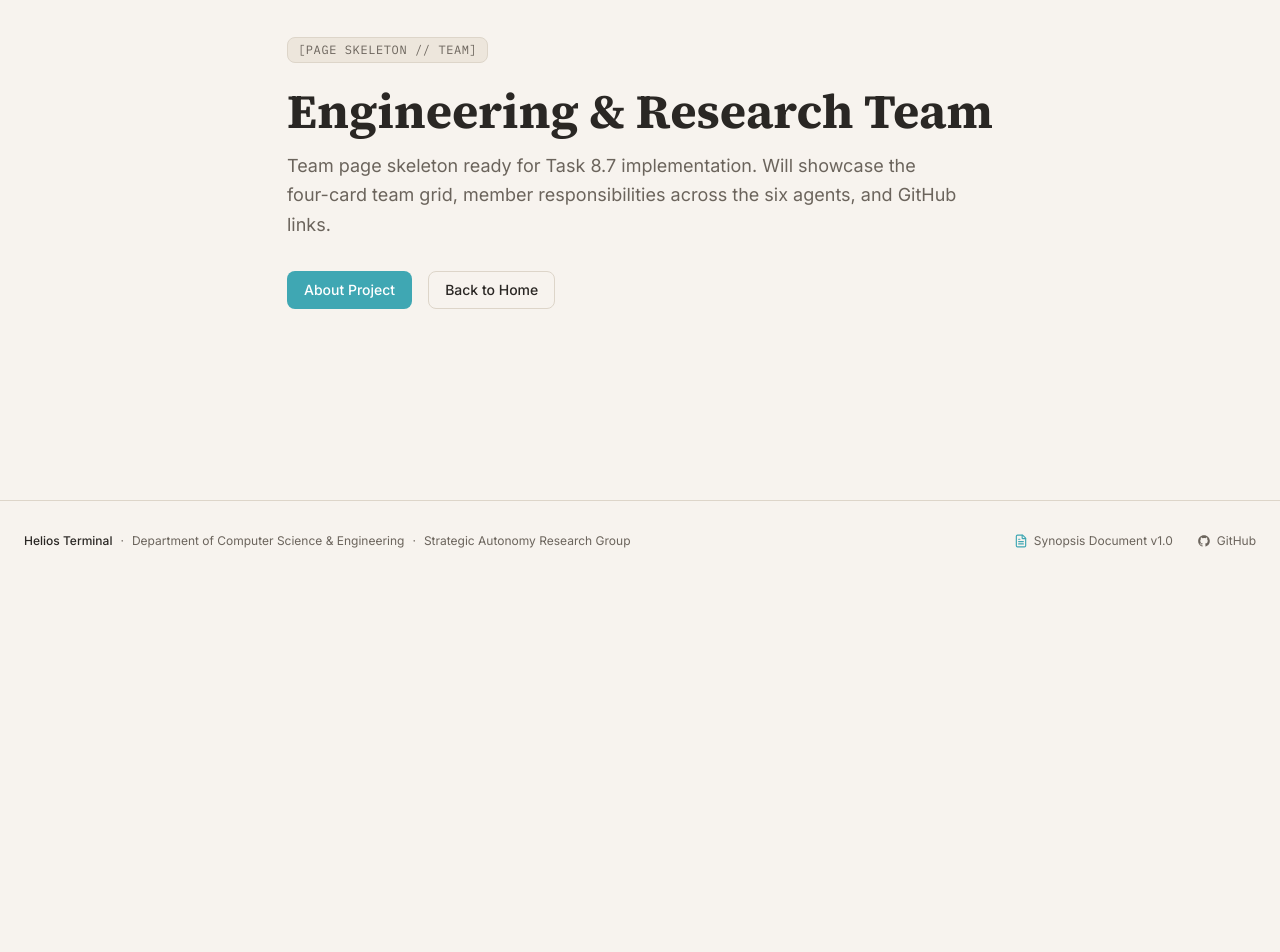
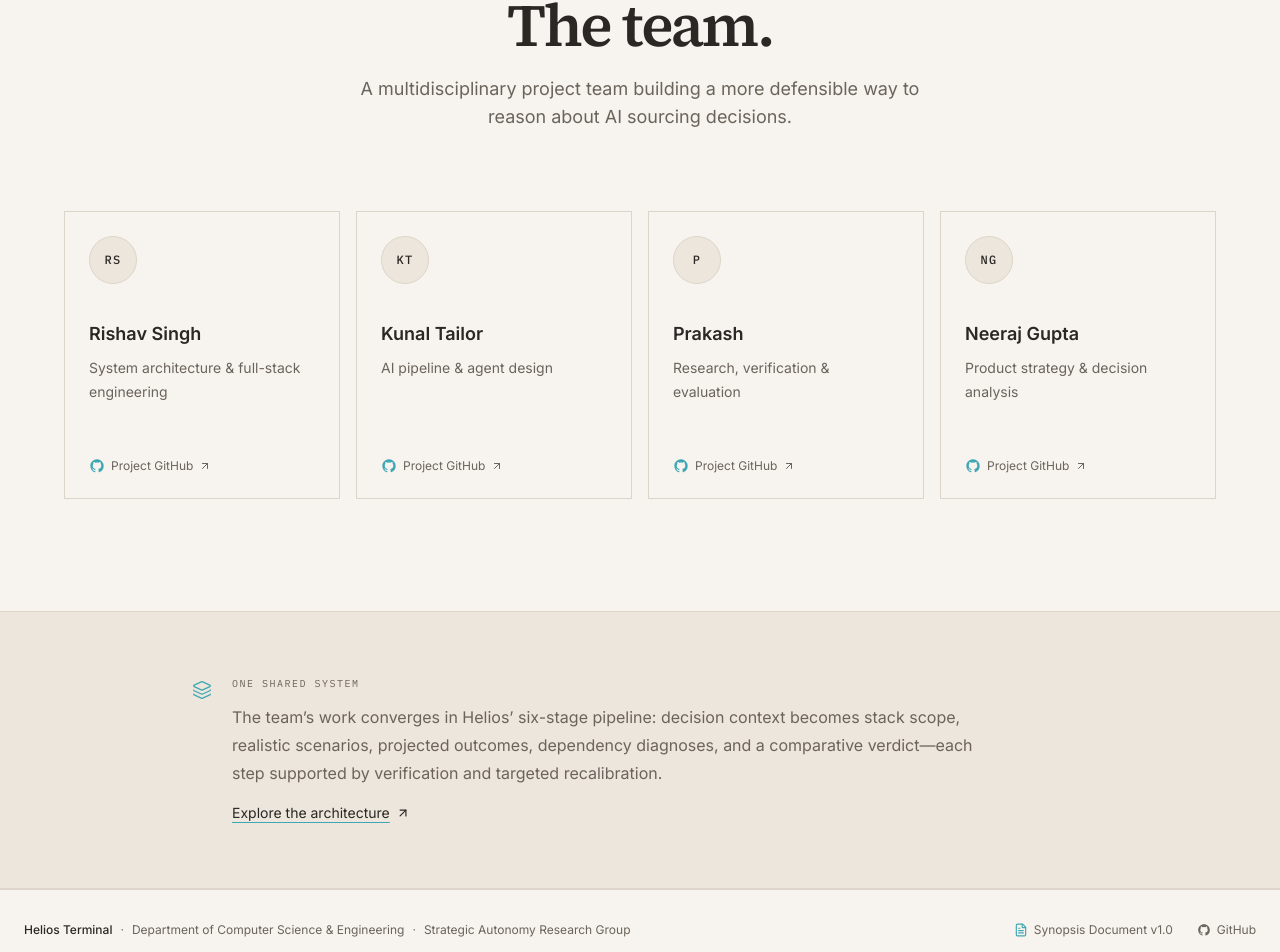
Before and after one commit to Kunal-Tailor/Helios_Terminal, a React (Vite) app in the folder frontend/: page /team in a window 1280 px wide. Shown: the part 219-1171 px from the top of the page. Before the commit the page ends 800 px from the top, so only its background shows below. Built offline with nearby package versions, Linux system fonts and the light colour scheme.

Commit message:
Update - 8.7 - team page

```diff
--- a/frontend/src/site/pages/Team.tsx
+++ b/frontend/src/site/pages/Team.tsx
@@ -1,30 +1,83 @@
 import React from 'react';
+import { ArrowUpRight, Layers3 } from 'lucide-react';
 import { SiteHeader } from '../../shared/SiteHeader';
 import { SiteFooter } from '../../shared/SiteFooter';
-import { Button } from '../../shared/Button';
+
+const team = [
+  { initials: 'RS', name: 'Rishav Singh', role: 'System architecture & full-stack engineering' },
+  { initials: 'KT', name: 'Kunal Tailor', role: 'AI pipeline & agent design' },
+  { initials: 'P', name: 'Prakash', role: 'Research, verification & evaluation' },
+  { initials: 'NG', name: 'Neeraj Gupta', role: 'Product strategy & decision analysis' },
+];
+
+const GithubIcon: React.FC<{ className?: string }> = ({ className = 'h-4 w-4' }) => (
+  <svg className={className} fill="currentColor" viewBox="0 0 24 24" aria-hidden="true">
+    <path d="M12 2C6.477 2 2 6.484 2 12.017c0 4.425 2.865 8.18 6.839 9.504.5.092.682-.217.682-.483 0-.237-.008-.868-.013-1.703-2.782.605-3.369-1.343-3.369-1.343-.454-1.158-1.11-1.466-1.11-1.466-.908-.62.069-.608.069-.608 1.003.07 1.53 1.032 1.53 1.032.892 1.53 2.341 1.088 2.91.832.092-.647.35-1.088.636-1.338-2.22-.253-4.555-1.113-4.555-4.951 0-1.093.39-1.988 1.029-2.688-.103-.253-.446-1.272.098-2.65 0 0 .84-.27 2.75 1.026A9.564 9.564 0 0112 6.844c.85.004 1.705.115 2.504.337 1.909-1.296 2.747-1.027 2.747-1.027.546 1.379.202 2.398.1 2.651.64.7 1.028 1.595 1.028 2.688 0 3.848-2.339 4.695-4.566 4.943.359.309.678.92.678 1.855 0 1.338-.012 2.419-.012 2.747 0 .268.18.58.688.482A10.019 10.019 0 0022 12.017C22 6.484 17.522 2 12 2z" />
+  </svg>
+);
 
 export const Team: React.FC = () => {
   return (
-    <div className="theme-site min-h-screen flex flex-col justify-between bg-site-bg text-site-text-primary">
+    <div className="theme-site min-h-screen bg-site-bg text-site-text-primary">
       <SiteHeader />
-      <main className="max-w-4xl mx-auto px-6 py-20 flex-1 flex flex-col justify-center">
-        <div className="inline-block px-2.5 py-1 mb-6 text-xs font-mono uppercase tracking-wider bg-site-surface border border-site-border rounded-site text-site-text-secondary w-max">
-          [PAGE SKELETON // TEAM]
-        </div>
-        <h1 className="text-4xl sm:text-5xl font-serif font-bold text-site-text-primary mb-4 leading-tight">
-          Engineering & Research Team
-        </h1>
-        <p className="text-lg text-site-text-secondary font-sans max-w-2xl mb-8 leading-relaxed">
-          Team page skeleton ready for Task 8.7 implementation. Will showcase the four-card team grid, member responsibilities across the six agents, and GitHub links.
-        </p>
-        <div className="flex items-center gap-4">
-          <Button to="/about" variant="primary">
-            About Project
-          </Button>
-          <Button to="/" variant="secondary">
-            Back to Home
-          </Button>
-        </div>
+      <main>
+        <section className="px-6 pb-16 pt-20 text-center sm:pb-20 sm:pt-28">
+          <div className="mx-auto max-w-2xl">
+            <p className="font-mono text-[11px] uppercase tracking-[0.16em] text-site-accent">CSE-AIDS capstone / panel B</p>
+            <h1 className="mt-5 font-serif text-5xl font-semibold tracking-[-0.04em] sm:text-6xl">The team.</h1>
+            <p className="mx-auto mt-5 max-w-xl text-base leading-7 text-site-text-secondary sm:text-lg">
+              A multidisciplinary project team building a more defensible way to reason about AI sourcing decisions.
+            </p>
+          </div>
+        </section>
+
+        <section className="px-6 pb-20 sm:pb-28" aria-labelledby="team-heading">
+          <h2 id="team-heading" className="sr-only">Helios Terminal project team</h2>
+          <div className="mx-auto grid max-w-6xl gap-4 sm:grid-cols-2 xl:grid-cols-4">
+            {team.map(({ initials, name, role }) => (
+              <article key={name} className="flex min-h-72 flex-col border-hairline border-site-border p-6 transition-transform duration-300 hover:-translate-y-1">
+                <div className="flex h-12 w-12 items-center justify-center rounded-full border border-site-border bg-site-surface font-mono text-xs font-medium tracking-[0.1em] text-site-text-primary">
+                  {initials}
+                </div>
+                <h3 className="mt-9 text-lg font-semibold">{name}</h3>
+                <p className="mt-2 text-sm leading-6 text-site-text-secondary">{role}</p>
+                <div className="mt-auto flex items-center gap-3 pt-8">
+                  <a
+                    href="https://github.com/Rishav408/helios-terminal"
+                    target="_blank"
+                    rel="noopener noreferrer"
+                    className="inline-flex items-center gap-1.5 text-xs text-site-text-secondary transition-colors hover:text-site-text-primary focus:outline-none focus:ring-1 focus:ring-site-accent"
+                    aria-label={`${name}: view the Helios Terminal project on GitHub`}
+                  >
+                    <GithubIcon className="h-4 w-4 text-site-accent" />
+                    Project GitHub
+                    <ArrowUpRight className="h-3 w-3" aria-hidden="true" />
+                  </a>
+                </div>
+              </article>
+            ))}
+          </div>
+        </section>
+
+        <section className="border-y border-site-border bg-site-surface px-6 py-12 sm:py-16">
+          <div className="mx-auto flex max-w-4xl flex-col gap-5 sm:flex-row sm:items-start">
+            <Layers3 className="mt-1 h-5 w-5 shrink-0 text-site-accent" strokeWidth={1.5} aria-hidden="true" />
+            <div>
+              <p className="font-mono text-[10px] uppercase tracking-[0.15em] text-site-text-secondary">One shared system</p>
+              <p className="mt-3 max-w-3xl text-base leading-7 text-site-text-secondary">
+                The team’s work converges in Helios’ six-stage pipeline: decision context becomes stack scope,
+                realistic scenarios, projected outcomes, dependency diagnoses, and a comparative verdict—each
+                step supported by verification and targeted recalibration.
+              </p>
+              <a
+                href="/architecture"
+                className="mt-4 inline-flex items-center gap-1.5 text-sm text-site-text-primary underline decoration-site-accent underline-offset-4 transition-colors hover:text-site-accent focus:outline-none focus:ring-1 focus:ring-site-accent"
+              >
+                Explore the architecture <ArrowUpRight className="h-3.5 w-3.5" aria-hidden="true" />
+              </a>
+            </div>
+          </div>
+        </section>
       </main>
       <SiteFooter />
     </div>
```
Also changed, not shown: 1 other file (tests, documents, lock files or other folders).
